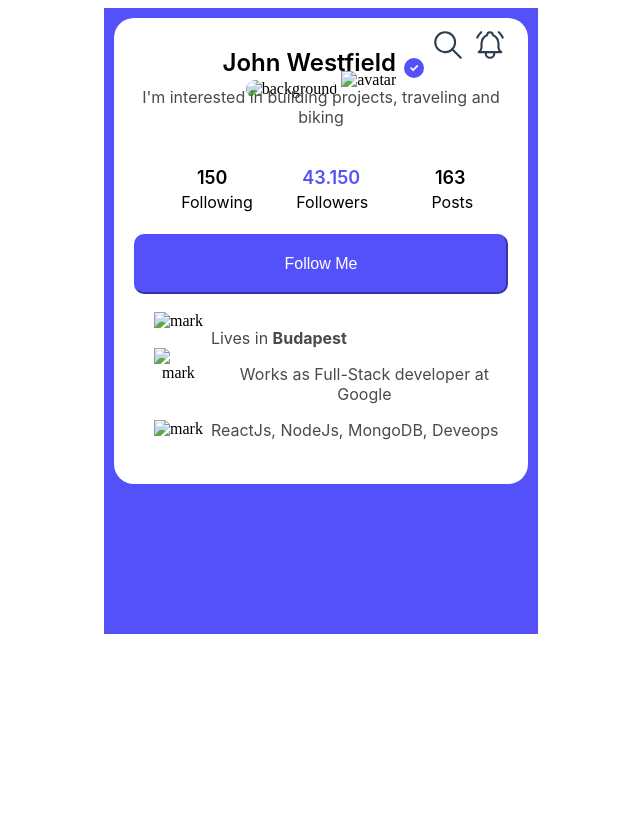
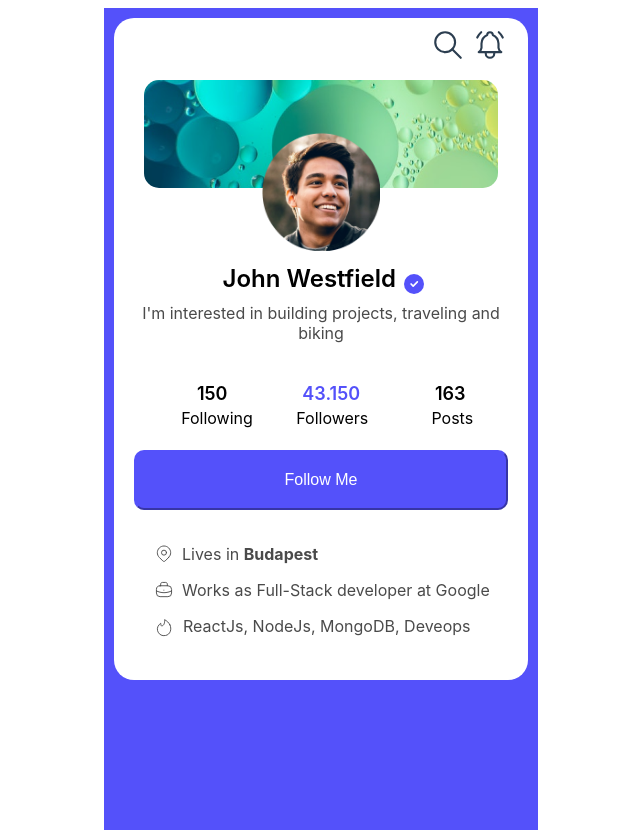
Before and after one commit to RudraPratik30/profile-widget-webdevlopermentor, a plain HTML site: page index.html in a window 1280 px wide. Shown: the whole page, without its empty margins (319-959 px from the left). Before the commit the page ends 800 px from the top, so only its background shows below. Drawn offline with Linux system fonts and the light colour scheme.

Commit message:
Update index.html

```diff
--- a/index.html
+++ b/index.html
@@ -4,7 +4,7 @@
     <meta charset="UTF-8">
     <meta http-equiv="X-UA-Compatible" content="IE=edge">
     <meta name="viewport" content="width=device-width, initial-scale=1.0">
-    <title>Document</title>
+    <title>Profile Widget</title>
     <style>
         .button:hover{
             background-color: #dcdafe;
@@ -31,8 +31,8 @@
                   </svg>
             </div>
             <br>
-            <img src="assets\background.png" alt="background" width="90%" height="80%" style="border-radius: 15px;">
-            <img src="assets/avatar.png" alt="avatar" width="30%" style="transform: translateY(-50%); padding: 0%; margin: 0%;">
+            <img src="background.png" alt="background" width="90%" height="80%" style="border-radius: 15px;">
+            <img src="avatar.png" alt="avatar" width="30%" style="transform: translateY(-50%); padding: 0%; margin: 0%;">
             <div style="display: flex; padding-left: 25%">
                 <div>
                     <p style="padding: 0%; margin: 0%; transform: translateY(-50px); font-size: 24px; font-family: -apple-system, BlinkMacSystemFont, 'Segoe UI', Roboto, Oxygen, Ubuntu, Cantarell, 'Open Sans', 'Helvetica Neue', sans-serif; font-weight: 600;">John Westfield</p>
@@ -63,19 +63,19 @@
             <br><br>
             <div style="margin-left: 30px; align-content: flex-start; display: flex; padding-bottom: 0%;">
                 <div style="display: flex; padding-bottom: 0%;">
-                    <img src="assets/mark.svg" alt="mark" style="padding-bottom: 0%;"> &nbsp;&nbsp;
+                    <img src="mark.svg" alt="mark" style="padding-bottom: 0%;"> &nbsp;&nbsp;
                     <p style="font-family: -apple-system, BlinkMacSystemFont, 'Segoe UI', Roboto, Oxygen, Ubuntu, Cantarell, 'Open Sans', 'Helvetica Neue', sans-serif; color: #4a4a4a; font-size: 16px; margin-bottom: 0%;">Lives in <b>Budapest</b></p>
                 </div>
             </div>
             <div style="margin-left: 30px; align-content: flex-start; display: flex; ">
                 <div style="display: flex;">
-                    <img src="assets/case.svg" alt="mark"> &nbsp;&nbsp;
+                    <img src="case.svg" alt="mark"> &nbsp;&nbsp;
                     <p style="font-family: -apple-system, BlinkMacSystemFont, 'Segoe UI', Roboto, Oxygen, Ubuntu, Cantarell, 'Open Sans', 'Helvetica Neue', sans-serif; color: #4a4a4a; font-size: 16px;">Works as Full-Stack developer at Google</p>
                 </div>
             </div>
             <div style="margin-left: 30px; align-content: flex-start; display: flex; padding-top: 0%;">
                 <div style="display: flex;">
-                    <img src="assets/fire.svg" alt="mark"> &nbsp;&nbsp;
+                    <img src="fire.svg" alt="mark"> &nbsp;&nbsp;
                     <p style="font-family: -apple-system, BlinkMacSystemFont, 'Segoe UI', Roboto, Oxygen, Ubuntu, Cantarell, 'Open Sans', 'Helvetica Neue', sans-serif; color: #4a4a4a; font-size: 16px; margin-top: 0%;">ReactJs, NodeJs, MongoDB, Deveops</p>
                 </div>
             </div>
```
